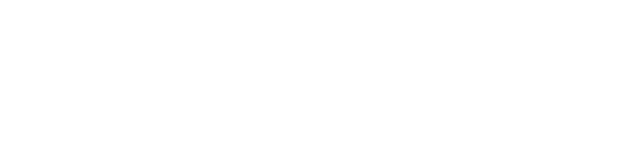
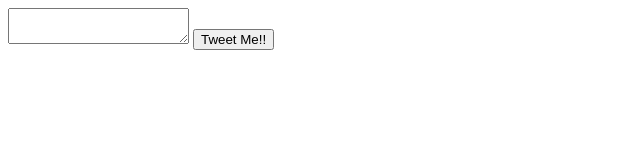
Before and after one commit to anuj-kumary/neog-interview-prepration, a plain HTML site: page Tweet/index.html in a window 1280 px wide. Shown: the whole page, without its empty margins (0-640 px from the left). Drawn offline with Linux system fonts and the light colour scheme.

Commit message:
feat : making UI

```diff
--- a/Tweet/index.html
+++ b/Tweet/index.html
@@ -6,6 +6,8 @@
   <title>Twitter</title>
 </head>
 <body>
+  <textarea maxlength="10"  id=""></textarea>
+  <button id="btn-tweet">Tweet Me!!</button>
 
 </body>
 </html>
```
